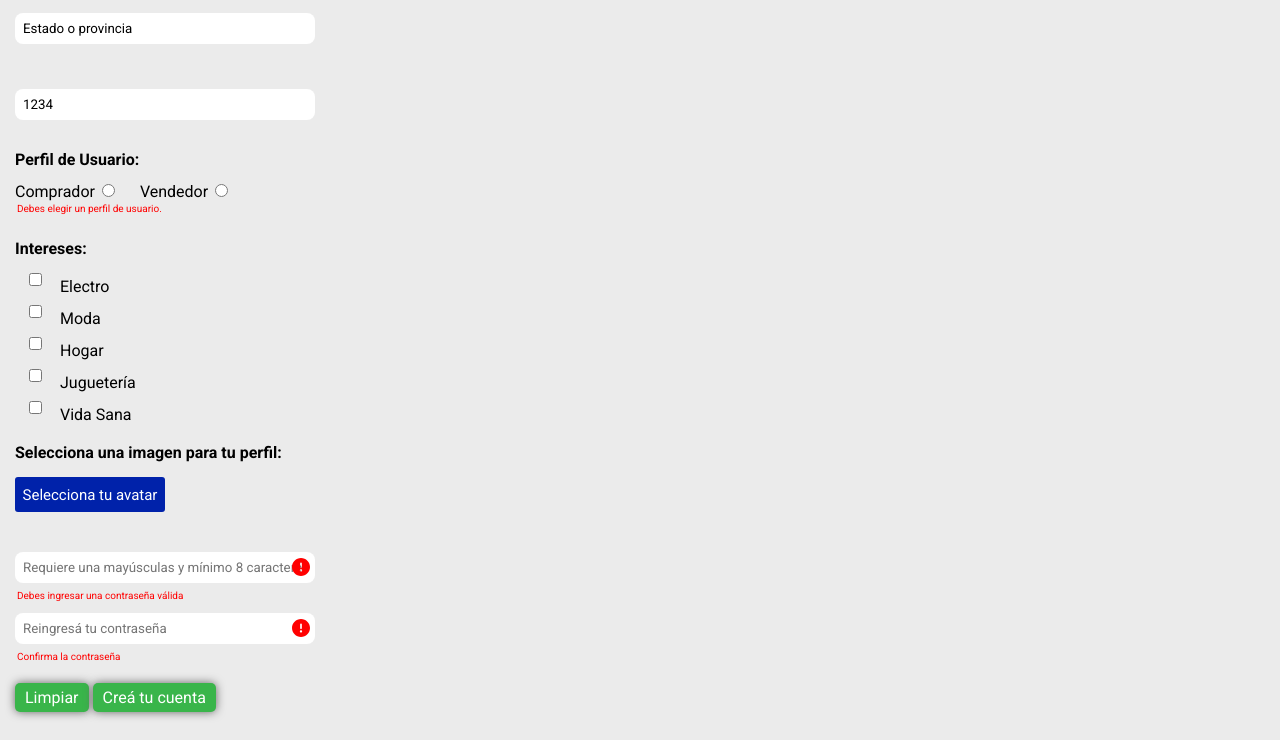
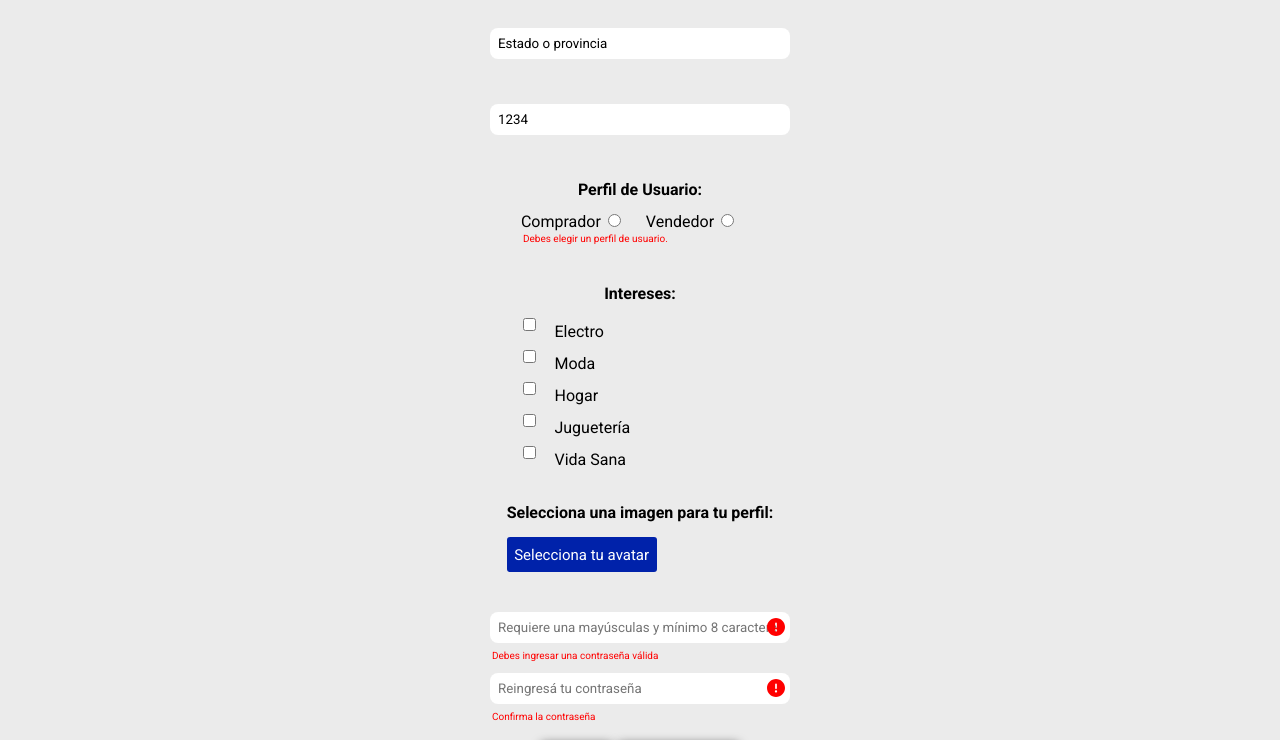
Before and after one commit to fernandoDelPo/Mercado-Liebre, a website: page src/views/register.html in a window 1280 px wide. Shown: the part 719-1459 px from the top of the page. Drawn offline with Linux system fonts and the light colour scheme.

Commit message:
centrando form

```diff
--- a/public/css/login.css
+++ b/public/css/login.css
@@ -1,3 +1,17 @@
 .button-login {
     margin: 35px 0 20px;
+}
+
+.create-form {
+    display: flex;
+    align-items: center;
+    flex-direction: column;
+    padding: 0% 8%;
+
+}
+.main-form {
+    display: flex;
+    flex-direction: column;
+    padding: 0% 8%;
+
 };
--- a/public/css/register.css
+++ b/public/css/register.css
@@ -2,6 +2,10 @@
     align-items: baseline;
     text-align: left;
     margin: 0 auto;
+
+    display: flex;
+    flex-direction: column;
+    padding: 0% 8%;
 }
 
 .create-form {
@@ -9,6 +13,26 @@
     padding: 20px 15px;
     display: inline-block;
     align-items: baseline;
+
+    display: flex;
+    align-items: center;
+    flex-direction: column;
+}
+
+#div-intereses {
+    text-align: center;
+
+
+}
+#div-intereses h4 {
+    display: flex;
+    justify-content: center;
+
+}
+
+#div-user h4 {
+    display: flex;
+    justify-content: center;
 }
 
 .create-form div {
@@ -73,9 +97,9 @@
 
 
 .padre-control2 {
-    display: inline-block;
+    display: contents;
     flex-wrap: nowrap;
-
+    align-self: center;
 }
 
 .hijo-control2 {
@@ -83,6 +107,7 @@
     width: 50%;
     display: inline-flex;
     padding-left: 10px;
+
 }
 
 .hijo-control2 label {
--- a/src/views/register.html
+++ b/src/views/register.html
@@ -141,7 +141,7 @@
 
             </div>
 
-            <div class="control-formulario">
+            <div class="control-formulario" id="div-user">
                 <h4>Perfil de Usuario:</h4>
                 <div class="padre-control">
                     <div class="hijo-control">
@@ -159,7 +159,7 @@
                 </div>
             </div>
 
-            <div class="control-formulario">
+            <div class="control-formulario" id="div-intereses">
                 <h4>Intereses:</h4>
                 <div class="padre-control2">
                     <div class="hijo-control2">
```
